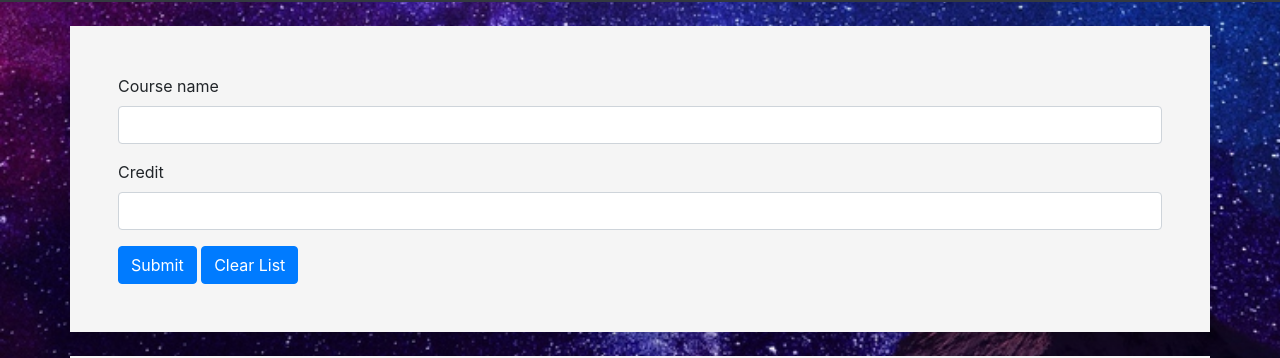
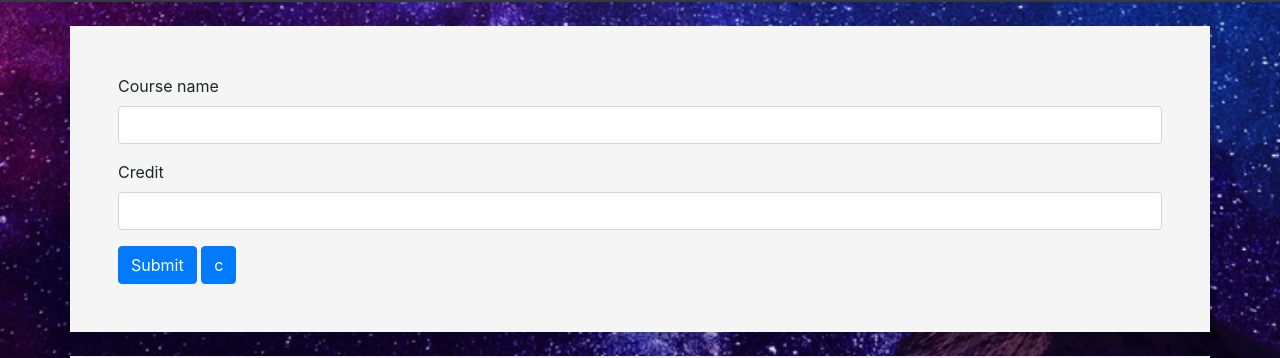
Before and after one commit to gauravchauhan2403/grade-predictor, a plain HTML site: page index.html in a window 1280 px wide. Shown: the part 54-412 px from the top of the page. Drawn offline with nearby package versions, Linux system fonts and the light colour scheme.

Commit message:
Update index.html

```diff
--- a/index.html
+++ b/index.html
@@ -51,7 +51,7 @@
       <input type="credit" class="form-control" id="credit">
     </div>
     <button type="submit" class="btn btn-primary" id="add">Submit</button>
-    <button class="btn btn-primary" id="clearstorage" onclick="clearStorage()">Clear List</button>
+    <button class="btn btn-primary" id="clearstorage" onclick="clearStorage()">c</button>
     </div>
     </div>
 
```
